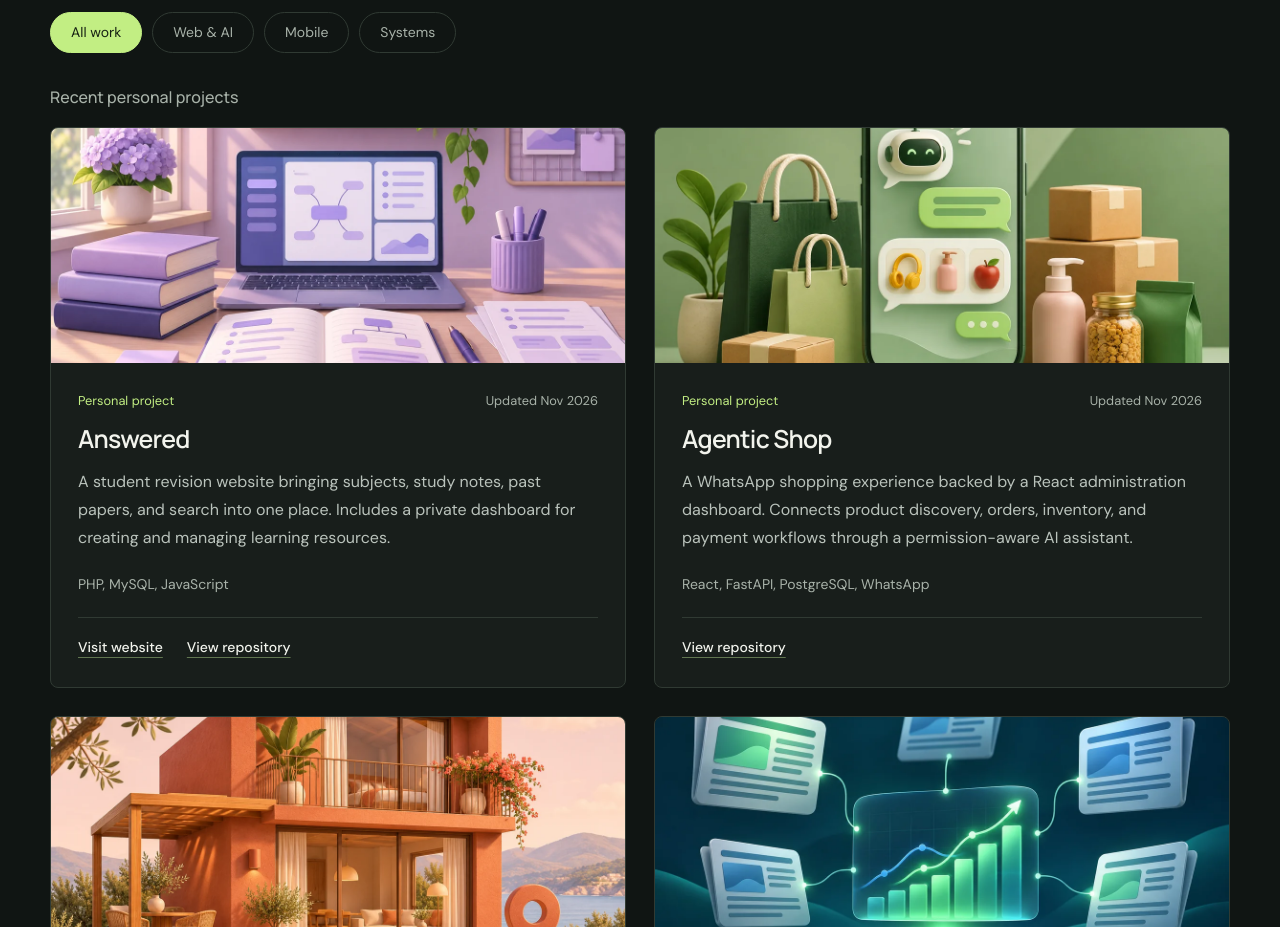
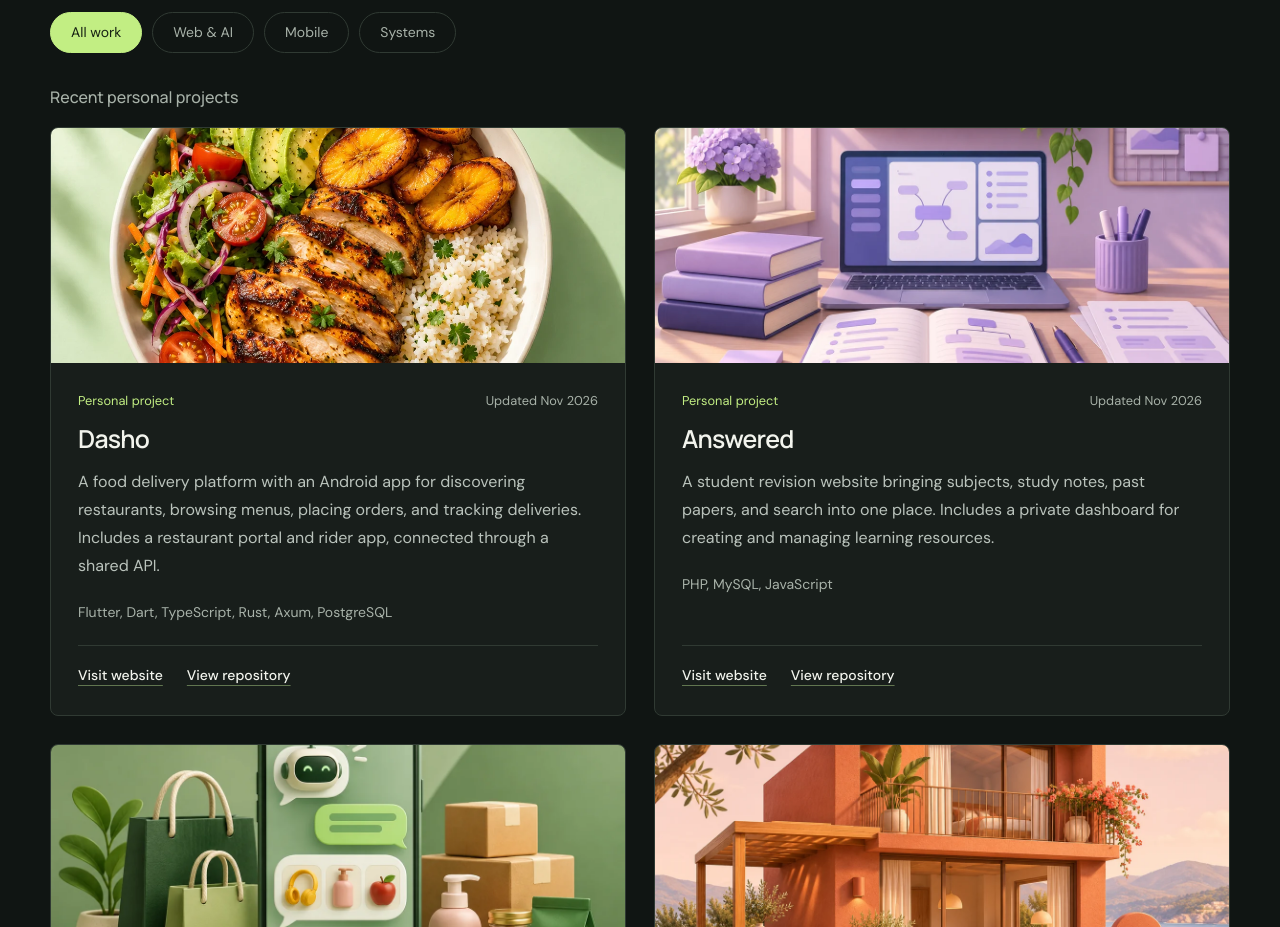
Before and after one commit to 1772hojaz/portfolio, a plain HTML site: page index.html in a window 1280 px wide. Shown: the part 940-1867 px from the top of the page. Drawn offline with Linux system fonts and the light colour scheme.

Commit message:
Add Dasho to featured portfolio projects

```diff
--- a/index.html
+++ b/index.html
@@ -43,6 +43,15 @@
 <p class="filter-status sr-only" aria-live="polite"></p>
 <h3 class="collection-title">Recent personal projects</h3>
 <div class="projects-grid">
+<article class="project-card recent-card" data-category="mobile">
+ <div class="project-image"><img src="assets/projects/dasho.webp" alt="Illustrative grilled chicken bowl with rice, avocado, and plantains for Dasho" loading="lazy" width="1100" height="1375"></div>
+ <div class="project-content">
+<div class="project-meta">Personal project<span>Updated Nov 2026</span></div>
+<h3>Dasho</h3>
+<p>A food delivery platform with an Android app for discovering restaurants, browsing menus, placing orders, and tracking deliveries. Includes a restaurant portal and rider app, connected through a shared API.</p>
+<p class="stack">Flutter, Dart, TypeScript, Rust, Axum, PostgreSQL</p>
+<div class="project-links"><a href="https://web.humphreynyahoja.me/" target="_blank" rel="noopener noreferrer">Visit website</a><a href="https://github.com/1772hojaz/food_backend" target="_blank" rel="noopener noreferrer">View repository</a></div></div></article>
+
 <article class="project-card recent-card" data-category="web">
  <div class="project-image"><img src="assets/projects/answered.webp" alt="Illustration of study notes, books, and a laptop for Answered" loading="lazy" width="1536" height="1024"></div>
  <div class="project-content">
```
Also changed, not shown: assets/projects/dasho.webp (added), 1 other file.
